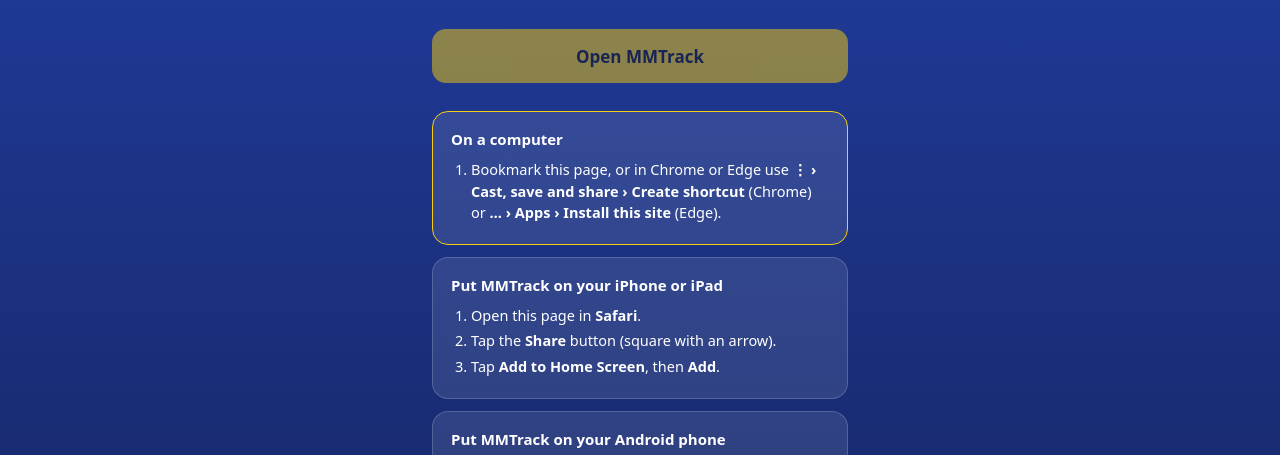
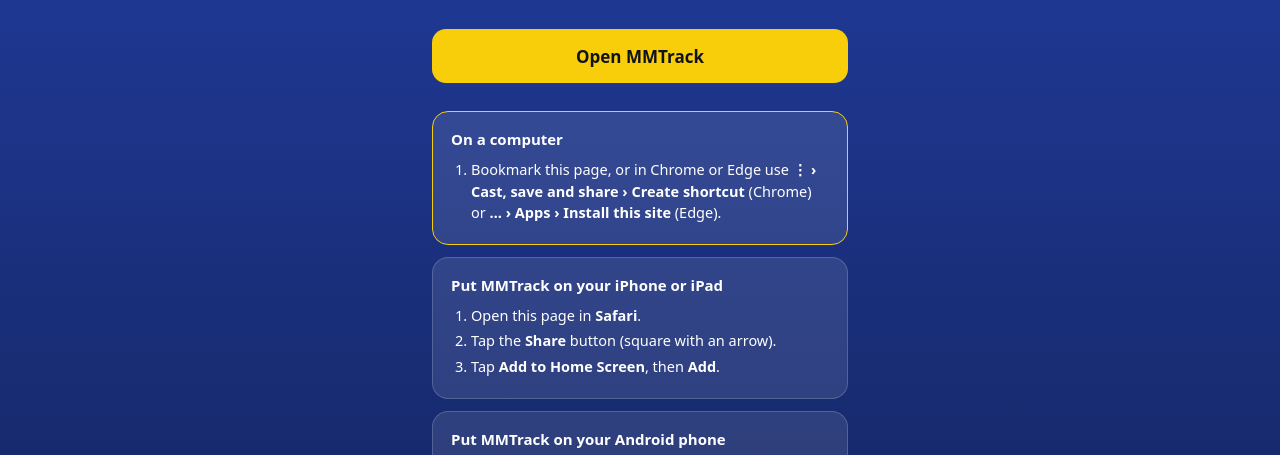
Before and after one commit to mmtrack-jkrsibu/mmtrack-jkrsibu.github.io, a plain HTML site: page index.html in a window 1280 px wide. Shown: the part 287-742 px from the top of the page. Drawn offline with Linux system fonts and the light colour scheme.

Commit message:
Update index.html

```diff
--- a/index.html
+++ b/index.html
@@ -13,7 +13,7 @@
 <link rel="apple-touch-icon" href="apple-touch-icon.png">
 <script>
   // ===== The only line to change: paste the Web app URL from Apps Script (Deploy > Manage deployments), ending in /exec
-  var APP_URL = 'PASTE_YOUR_WEB_APP_URL_HERE';
+  var APP_URL = 'https://script.google.com/macros/s/AKfycbw6kNOl0rboRradypBX3VKGZhC3uj2iJufdILKatyHkWY7Hg88BpgokPW2jQDW5iDKR/exec';
   // =====
   // After this phone has opened MMTrack once from here, the short link and the home-screen icon go straight to the app.
   // Add ?stay to the address to see this page again.
```
